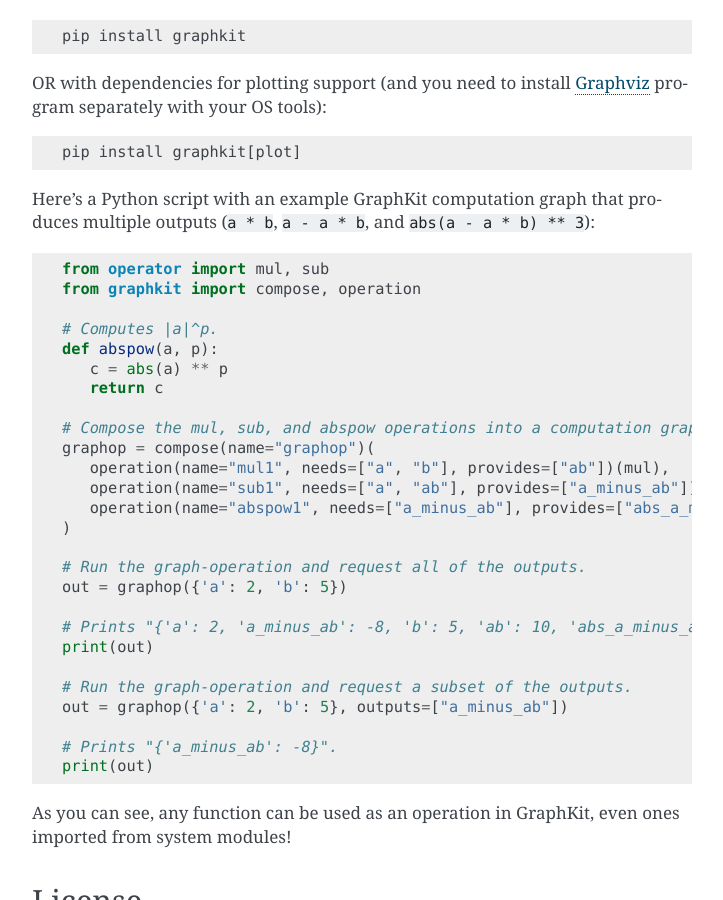
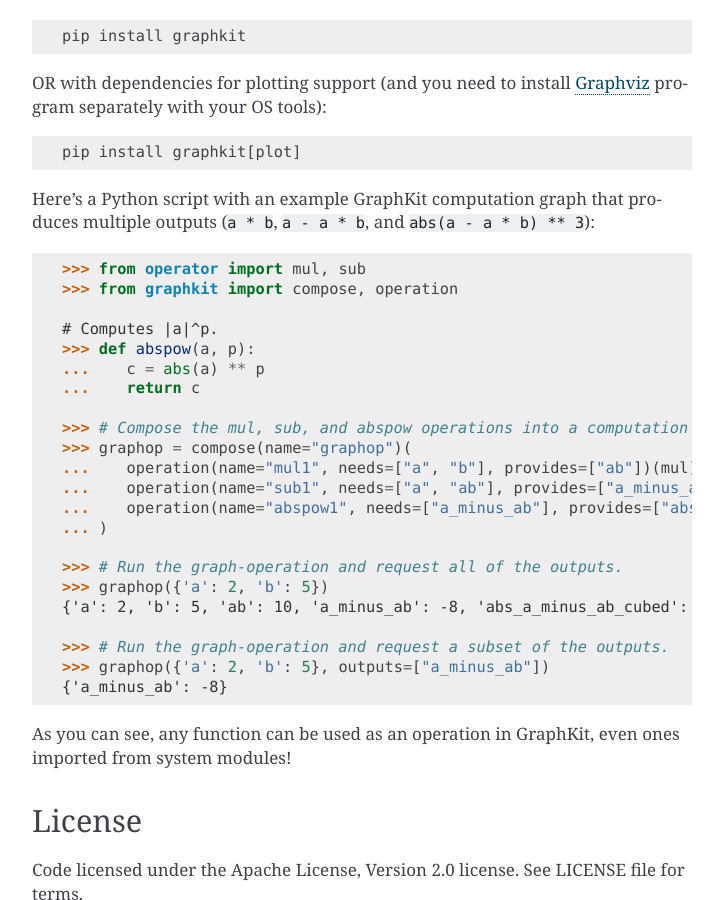
Before and after one commit to yahoo/graphkit, a Sphinx documentation site: the page built from docs/source/index.rst, in a window 1280 px wide and 900 px high, scrolled down 1919 px. Shown: the whole window, without its empty margins (388-1111 px from the left). Built offline with Sphinx 7.4.7, drawn with Linux system fonts in a browser that asks for light colours; formulas are drawn with MathJax 3.

Commit message:
fix(doc.TC): +2 index.rst doctests were just comments

```diff
--- a/docs/source/index.rst
+++ b/docs/source/index.rst
@@ -51,32 +51,28 @@
 
 Here's a Python script with an example GraphKit computation graph that produces multiple outputs (``a * b``, ``a - a * b``, and ``abs(a - a * b) ** 3``)::
 
-   from operator import mul, sub
-   from graphkit import compose, operation
+   >>> from operator import mul, sub
+   >>> from graphkit import compose, operation
 
    # Computes |a|^p.
-   def abspow(a, p):
-      c = abs(a) ** p
-      return c
+   >>> def abspow(a, p):
+   ...    c = abs(a) ** p
+   ...    return c
 
-   # Compose the mul, sub, and abspow operations into a computation graph.
-   graphop = compose(name="graphop")(
-      operation(name="mul1", needs=["a", "b"], provides=["ab"])(mul),
-      operation(name="sub1", needs=["a", "ab"], provides=["a_minus_ab"])(sub),
-      operation(name="abspow1", needs=["a_minus_ab"], provides=["abs_a_minus_ab_cubed"], params={"p": 3})(abspow)
-   )
+   >>> # Compose the mul, sub, and abspow operations into a computation graph.
+   >>> graphop = compose(name="graphop")(
+   ...    operation(name="mul1", needs=["a", "b"], provides=["ab"])(mul),
+   ...    operation(name="sub1", needs=["a", "ab"], provides=["a_minus_ab"])(sub),
+   ...    operation(name="abspow1", needs=["a_minus_ab"], provides=["abs_a_minus_ab_cubed"], params={"p": 3})(abspow)
+   ... )
 
-   # Run the graph-operation and request all of the outputs.
-   out = graphop({'a': 2, 'b': 5})
+   >>> # Run the graph-operation and request all of the outputs.
+   >>> graphop({'a': 2, 'b': 5})
+   {'a': 2, 'b': 5, 'ab': 10, 'a_minus_ab': -8, 'abs_a_minus_ab_cubed': 512}
 
-   # Prints "{'a': 2, 'a_minus_ab': -8, 'b': 5, 'ab': 10, 'abs_a_minus_ab_cubed': 512}".
-   print(out)
-
-   # Run the graph-operation and request a subset of the outputs.
-   out = graphop({'a': 2, 'b': 5}, outputs=["a_minus_ab"])
-
-   # Prints "{'a_minus_ab': -8}".
-   print(out)
+   >>> # Run the graph-operation and request a subset of the outputs.
+   >>> graphop({'a': 2, 'b': 5}, outputs=["a_minus_ab"])
+   {'a_minus_ab': -8}
 
 As you can see, any function can be used as an operation in GraphKit,
 even ones imported from system modules!
```
